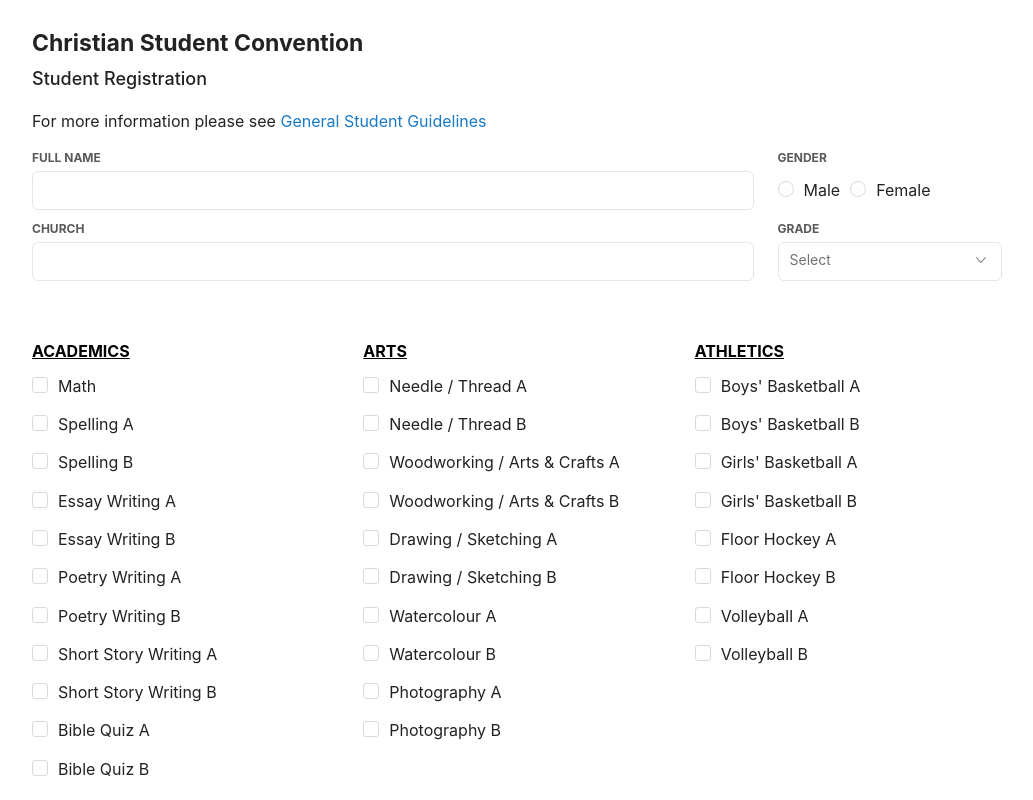
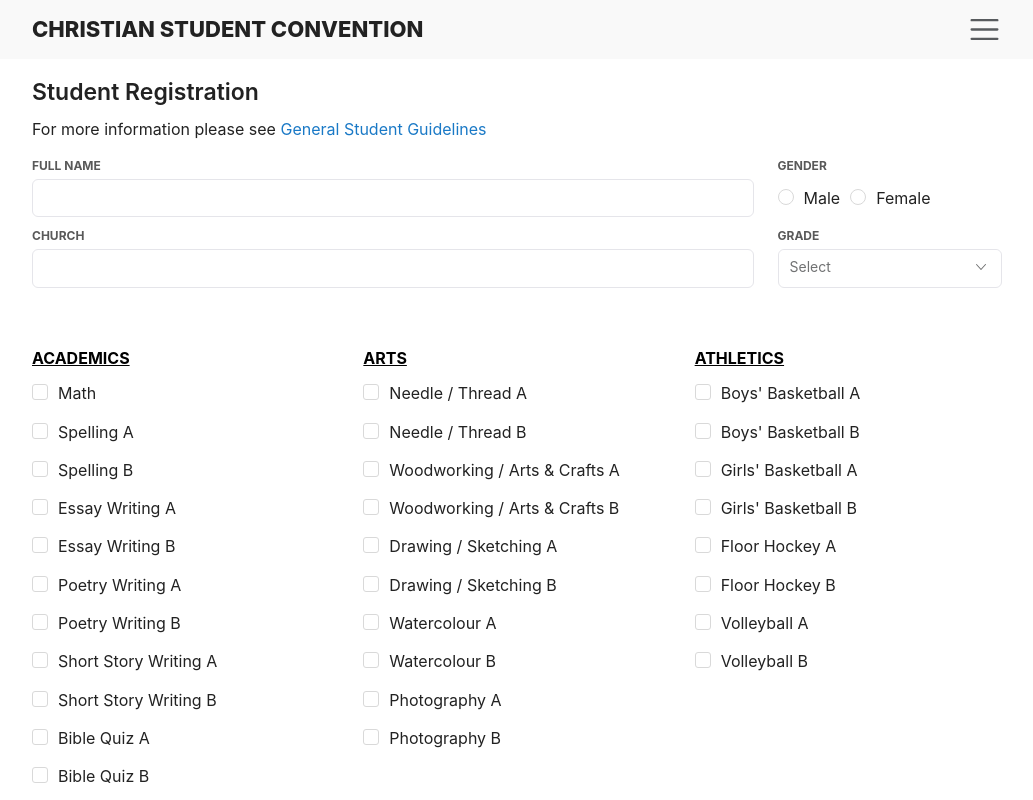
Before and after one commit to josephmaxim/faithway-sc, a Next.js app: page / in a window 1280 px wide. Shown: the top 800 px of the page, without its empty margins (123-1156 px from the left). Built offline with nearby package versions, Linux system fonts and the light colour scheme.

Commit message:
Added Navigation component to main layout

```diff
--- a/components/Layouts/MainLayout.js
+++ b/components/Layouts/MainLayout.js
@@ -1,17 +1,14 @@
 import Link from 'next/link';
 
+import MainNav from '../Nav/MainNav';
 import MainFooter from '@/components/Footers/MainFooter';
 
 const MainLayout = (props) => {
 
   return <main className="main-layout">
-    <div className="navbar">
-      <div className="container">
-        <div className="logo">
-          <h1>Christian Student Convention</h1>
-          <h2>{ props.header }</h2>
-        </div>
-      </div>
+    <MainNav/>
+    <div className="container header">
+      <h1>{ props.header }</h1>
     </div>
     <div className="content">
       {props.children}
--- /dev/null
+++ b/components/Nav/MainNav.js
@@ -0,0 +1,51 @@
+import { useState } from "react";
+import Link from 'next/link';
+
+import {
+  Collapse,
+  Navbar,
+  NavbarToggler,
+  NavbarBrand,
+  Nav,
+  NavItem
+} from 'reactstrap';
+
+const MainNav = () => {
+
+  const [collapsed, setCollapsed] = useState(true);
+  const toggleNavbar = () => setCollapsed(!collapsed);
+
+  const NavLink = (props) => <Link {...props} className="nav-link">{props.children}</Link>
+
+  return <div className="main-nav">
+    <div className="container">
+      <Navbar color="faded" light container={false}>
+        <NavbarBrand>
+          Christian Student Convention
+        </NavbarBrand>
+        <NavbarToggler onClick={toggleNavbar} className="toggler" />
+        <Collapse isOpen={!collapsed} navbar>
+          <Nav navbar>
+            <NavItem>
+              <NavLink href="/">
+                Student Registration
+              </NavLink>
+            </NavItem>
+            <NavItem>
+              <NavLink href="/billeting">
+                Billeting Form
+              </NavLink>
+            </NavItem>
+            <NavItem>
+              <NavLink href="/student-guidelines">
+                General Student Guidelines
+              </NavLink>
+            </NavItem>
+          </Nav>
+        </Collapse>
+      </Navbar>
+    </div>
+  </div>
+}
+
+export default MainNav;
--- a/scss/Components/Layouts/_MainLayout.scss
+++ b/scss/Components/Layouts/_MainLayout.scss
@@ -1,6 +1,16 @@
 .main-layout {
   @include small {
-    .navbar {
+    .header {
+      margin-top: 20px;
+      margin-bottom: 10px;
+      h1 {
+        font-size: 23px;
+        padding: 0;
+        margin: 0;
+        font-weight: 600;
+      }
+    }
+    .navbarv {
       overflow: auto;
       margin-bottom: 0px;
       padding: 30px 0px 20px 0px;
@@ -17,10 +27,6 @@
           display: flex;
           flex-direction: column;
           h1 {
-            font-size: 23px;
-            padding: 0;
-            margin: 0;
-            font-weight: 700;
           }
           h2 {
             margin: 10px 0 0 0;
--- /dev/null
+++ b/scss/Components/Nav/_MainNav.scss
@@ -0,0 +1,31 @@
+.main-nav {
+  @include small {
+    background: #f9f9f9;
+
+    .navbar-brand {
+      color: #222222 !important;
+      font-weight: 800;
+      font-size: 15px;
+      text-transform: uppercase;
+    }
+
+    .navbar-toggler {
+      padding: 0px;
+      border: 0px;
+      outline: none;
+      .navbar-toggler-icon {
+        width: 35px;
+        height: 35px;
+      }
+      &:focus {
+        box-shadow: none;
+        background: #FFFFFF;
+      }
+    }
+  }
+  @include large {
+    .navbar-brand {
+      font-size: 22px;
+    }
+  }
+}
--- /dev/null
+++ b/scss/Components/Nav/_index.scss
@@ -0,0 +1 @@
+@import './MainNav';
--- a/scss/Components/_index.scss
+++ b/scss/Components/_index.scss
@@ -1,2 +1,3 @@
 @import './Layouts/index';
 @import './Footers/index';
+@import './Nav/index';
```
